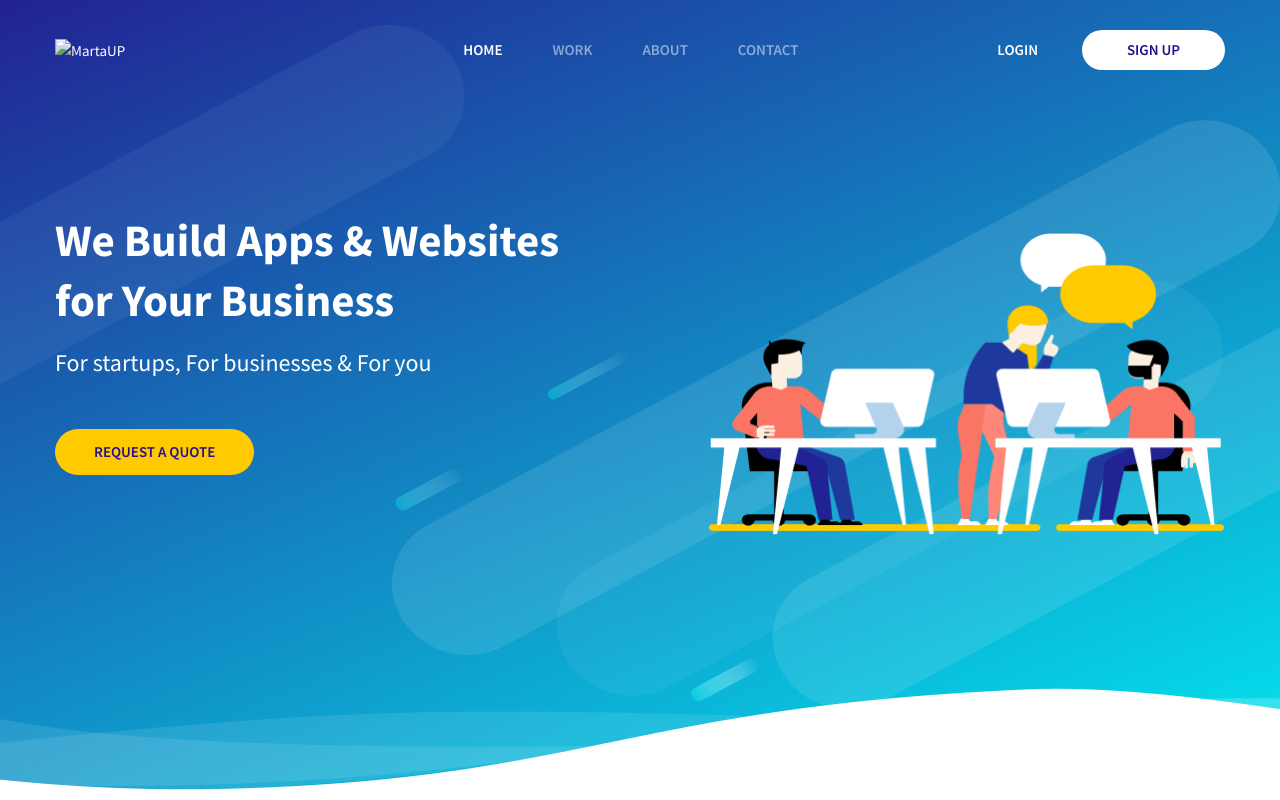
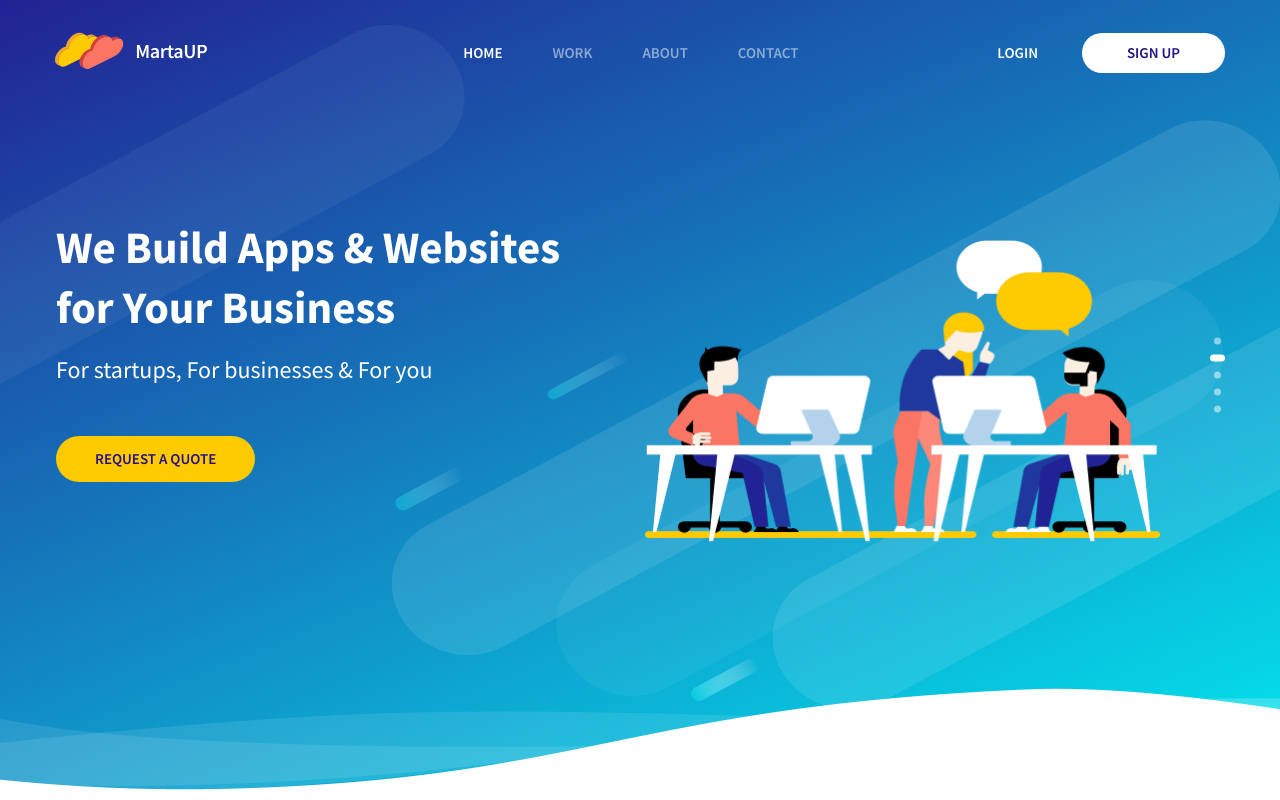
Before and after one commit to mephistofeel/MartaUP, a plain HTML site: page index.html in a window 1280 px wide. Drawn offline with Linux system fonts and the light colour scheme.

Commit message:
Оживил слайдер в шапке

```diff
--- /dev/null
+++ b/css/slick.css
@@ -0,0 +1,119 @@
+/* Slider */
+.slick-slider
+{
+    position: relative;
+
+    display: block;
+    box-sizing: border-box;
+
+    -webkit-user-select: none;
+       -moz-user-select: none;
+        -ms-user-select: none;
+            user-select: none;
+
+    -webkit-touch-callout: none;
+    -khtml-user-select: none;
+    -ms-touch-action: pan-y;
+        touch-action: pan-y;
+    -webkit-tap-highlight-color: transparent;
+}
+
+.slick-list
+{
+    position: relative;
+
+    display: block;
+    overflow: hidden;
+
+    margin: 0;
+    padding: 0;
+}
+.slick-list:focus
+{
+    outline: none;
+}
+.slick-list.dragging
+{
+    cursor: pointer;
+    cursor: hand;
+}
+
+.slick-slider .slick-track,
+.slick-slider .slick-list
+{
+    -webkit-transform: translate3d(0, 0, 0);
+       -moz-transform: translate3d(0, 0, 0);
+        -ms-transform: translate3d(0, 0, 0);
+         -o-transform: translate3d(0, 0, 0);
+            transform: translate3d(0, 0, 0);
+}
+
+.slick-track
+{
+    position: relative;
+    top: 0;
+    left: 0;
+
+    display: block;
+    margin-left: auto;
+    margin-right: auto;
+}
+.slick-track:before,
+.slick-track:after
+{
+    display: table;
+
+    content: '';
+}
+.slick-track:after
+{
+    clear: both;
+}
+.slick-loading .slick-track
+{
+    visibility: hidden;
+}
+
+.slick-slide
+{
+    display: none;
+    float: left;
+
+    height: 100%;
+    min-height: 1px;
+}
+[dir='rtl'] .slick-slide
+{
+    float: right;
+}
+.slick-slide img
+{
+    display: block;
+}
+.slick-slide.slick-loading img
+{
+    display: none;
+}
+.slick-slide.dragging img
+{
+    pointer-events: none;
+}
+.slick-initialized .slick-slide
+{
+    display: block;
+}
+.slick-loading .slick-slide
+{
+    visibility: hidden;
+}
+.slick-vertical .slick-slide
+{
+    display: block;
+
+    height: auto;
+
+    border: 1px solid transparent;
+}
+.slick-arrow.slick-hidden {
+    display: none;
+}
--- a/index.html
+++ b/index.html
@@ -5,8 +5,9 @@
   <meta name="viewport" content="width=device-width, initial-scale=1.0">
   <meta http-equiv="X-UA-Compatible" content="ie=edge">
   <title>MartaUP | Websites for Your Business</title>
+  <link rel="stylesheet" href="css/normalize.css">
+  <link rel="stylesheet" href="css/slick.css">
   <link rel="stylesheet" href="css/style.css">
-  <link rel="stylesheet" href="css/normalize.css">
 </head>
 <body>
   <header class="page-header">
@@ -42,10 +43,63 @@
             </div>
           </div>
         </div>
+        <div class="header-slider__item">
+          <div class="header-slider__content">
+            <div class="header-slider__info">
+              <h3 class="header-slider__item-title">We Build Apps & Websites
+                for Your Business</h3>
+              <p class="header-slider__description">For startups, For businesses & For you</p>
+              <a class="header-slider__button" href="#">Request a quote</a>
+            </div>
+            <div class="header-slider__item-image">
+              <img src="img/slider-img.png" width="516.09" height="301.52" alt="">
+            </div>
+          </div>
+        </div>
+        <div class="header-slider__item">
+          <div class="header-slider__content">
+            <div class="header-slider__info">
+              <h3 class="header-slider__item-title">We Build Apps & Websites
+                for Your Business</h3>
+              <p class="header-slider__description">For startups, For businesses & For you</p>
+              <a class="header-slider__button" href="#">Request a quote</a>
+            </div>
+            <div class="header-slider__item-image">
+              <img src="img/slider-img.png" width="516.09" height="301.52" alt="">
+            </div>
+          </div>
+        </div>
+        <div class="header-slider__item">
+          <div class="header-slider__content">
+            <div class="header-slider__info">
+              <h3 class="header-slider__item-title">We Build Apps & Websites
+                for Your Business</h3>
+              <p class="header-slider__description">For startups, For businesses & For you</p>
+              <a class="header-slider__button" href="#">Request a quote</a>
+            </div>
+            <div class="header-slider__item-image">
+              <img src="img/slider-img.png" width="516.09" height="301.52" alt="">
+            </div>
+          </div>
+        </div>
+        <div class="header-slider__item">
+          <div class="header-slider__content">
+            <div class="header-slider__info">
+              <h3 class="header-slider__item-title">We Build Apps & Websites
+                for Your Business</h3>
+              <p class="header-slider__description">For startups, For businesses & For you</p>
+              <a class="header-slider__button" href="#">Request a quote</a>
+            </div>
+            <div class="header-slider__item-image">
+              <img src="img/slider-img.png" width="516.09" height="301.52" alt="">
+            </div>
+          </div>
+        </div>
       </div>
     </div>
   </header>
   <script src="js/jquery-3.4.1.min.js"></script>
+  <script src="js/slick.min.js"></script>
   <script src="js/main.js"></script>
 </body>
 </html>
--- a/js/main.js
+++ b/js/main.js
@@ -1,3 +1,12 @@
 $(function(){
 
+  $('.header-slider').slick({
+    arrows: false,
+    vertical: true,
+    dots: true,
+    dotsClass: 'header-slider__dots',
+    autoplay: true,
+    autoplaySpeed: 4000
+  });
+
 });
--- a/sass/page-header.scss
+++ b/sass/page-header.scss
@@ -18,6 +18,7 @@
   display: flex;
   justify-content: space-between;
   align-items: center;
+  margin-bottom: 141px;
 }
 
 .page-header__logo {
@@ -84,13 +85,6 @@
   transition: all 0.7s;
 }
 
-.header-slider {
-  margin-top: 141px;
-}
-
-.header-slider__item {
-}
-
 .header-slider__content {
   display: flex;
   justify-content: space-between;
@@ -129,4 +123,40 @@
 
 .header-slider__item-image {
   margin-top: 22px;
+  margin-right: 63px;
 }
+
+.header-slider__dots {
+  position: absolute;
+  top: 50%;
+  right: 0;
+  transform: translateY(-50%);
+
+  width: 15px;
+  @include list;
+}
+
+.header-slider__dots button {
+  display: block;
+  width: 7px;
+  height: 7px;
+  padding: 0;
+  margin: 0 auto;
+  margin-bottom: 10px;
+
+  font-size: 0;
+
+  border: none;
+  border-radius: 50%;
+  background-color: rgba(255, 255, 255, 0.5);
+
+  cursor: pointer;
+}
+
+.header-slider__dots .slick-active button {
+  width: 15px;
+  height: 7px;
+
+  border-radius: 3.5px;
+  background-color: #ffffff;
+}
```
Also changed, not shown: css/page-header.css, css/style.css, img/logo.svg (added), js/slick.min.js (added).
